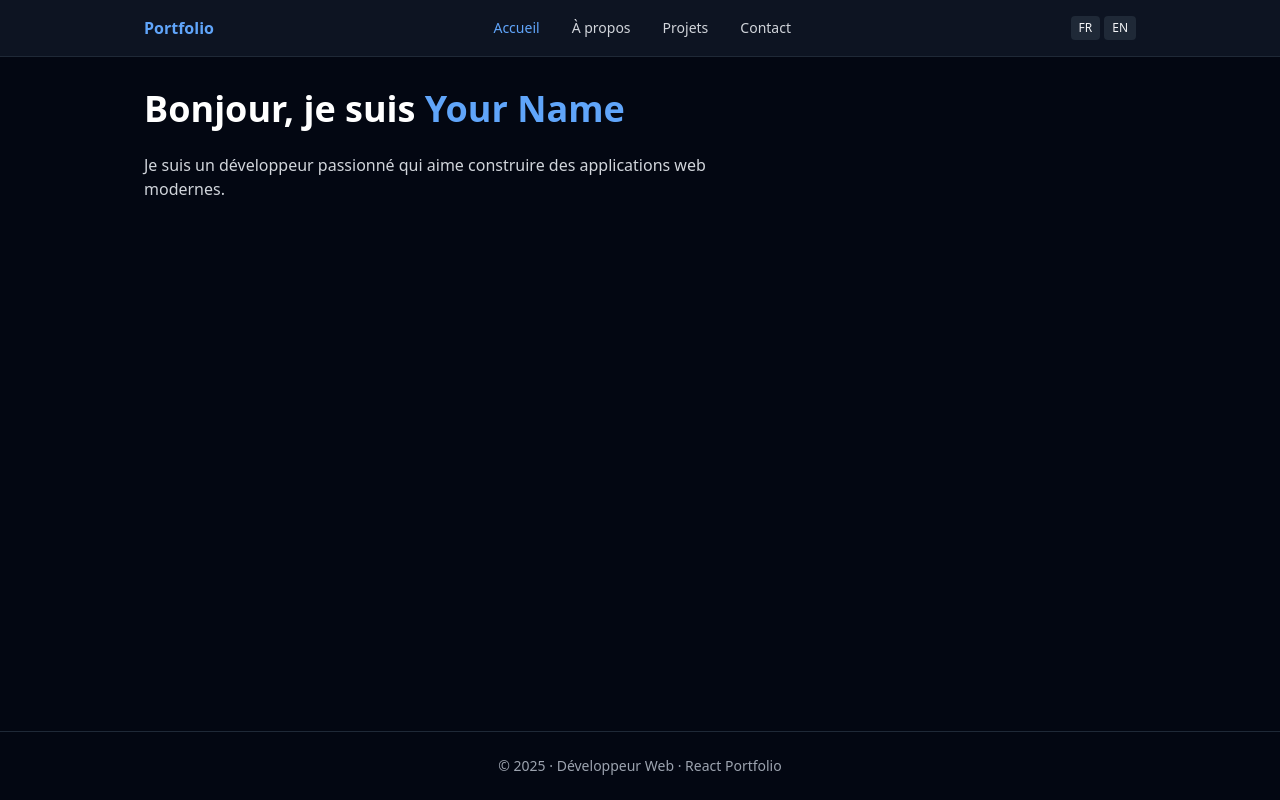
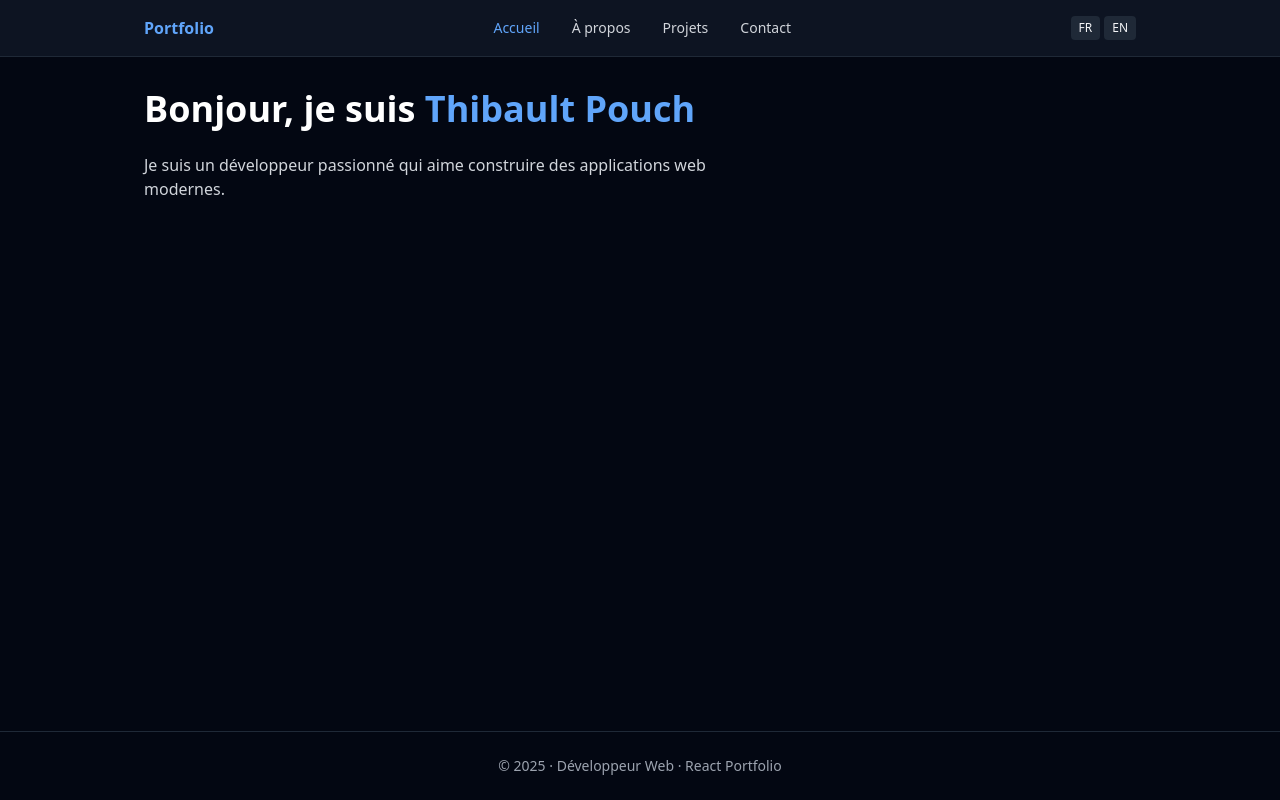
Before and after one commit to ThibaultPouch59200/Portfolio, a React (Vite) app: page / in a window 1280 px wide. Built offline with nearby package versions, Linux system fonts and the light colour scheme.

Commit message:
chore: personalize hero title with actual name

```diff
--- a/src/pages/Home.jsx
+++ b/src/pages/Home.jsx
@@ -5,7 +5,7 @@ export default function Home() {
   return (
     <section className="space-y-6">
       <h1 className="text-3xl sm:text-4xl font-bold text-white">
-        {t('hero.title')} <span className="text-primary-400">Your Name</span>
+        {t('hero.title')} <span className="text-primary-400">Thibault Pouch</span>
       </h1>
       <p className="text-gray-300 max-w-xl">
         {t('about.text')}
```
